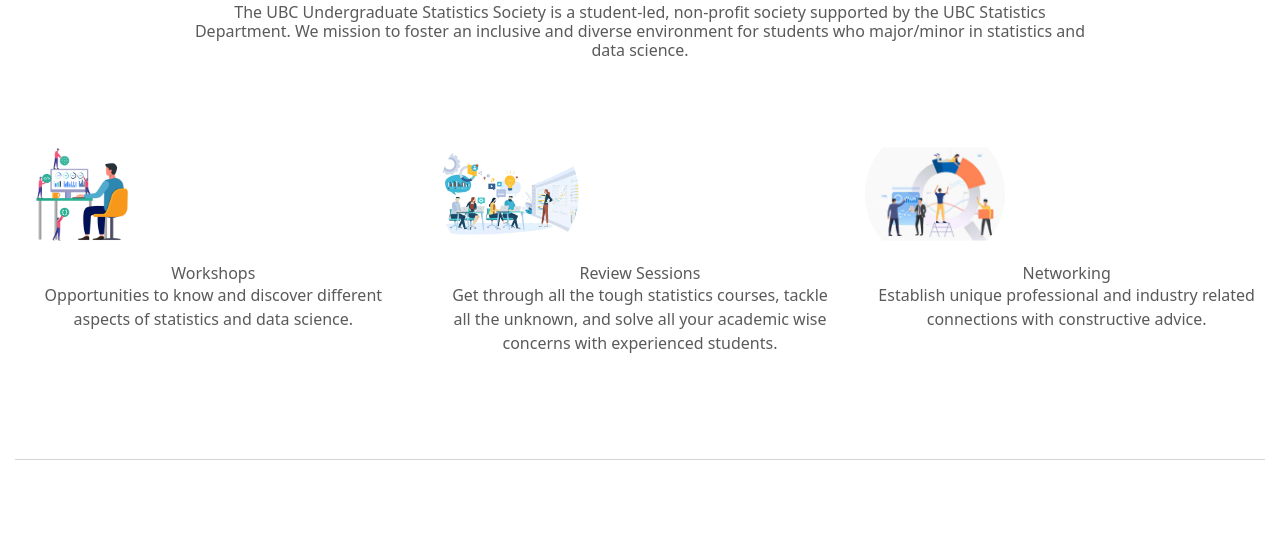
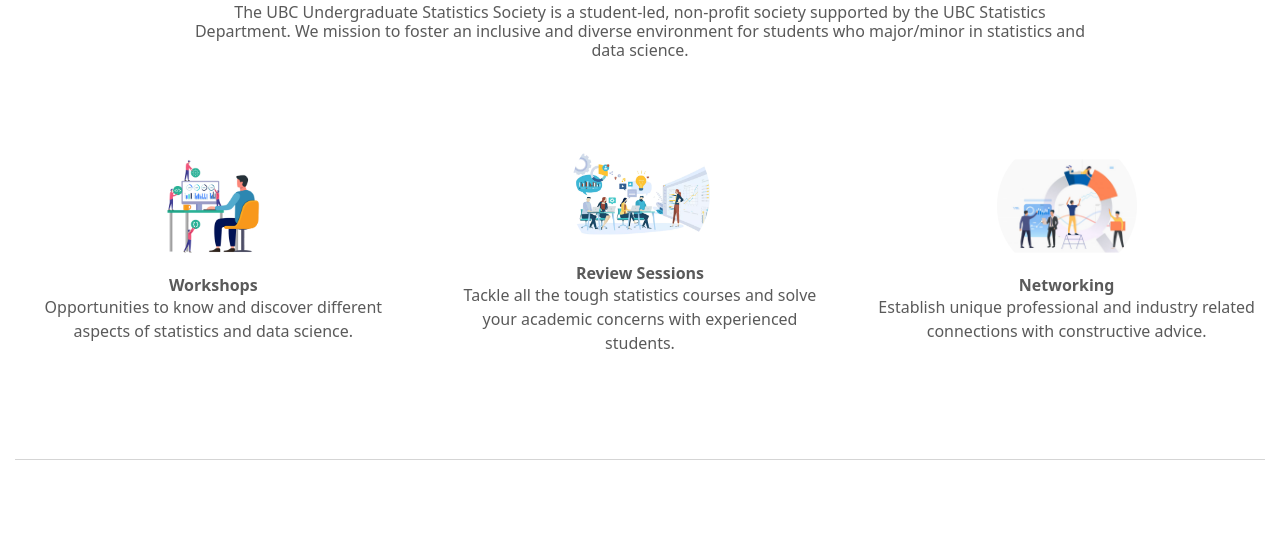
Before and after one commit to ubcuss/ubcuss.github.io, a website: page index.html in a window 1280 px wide. Shown: the part 959-1496 px from the top of the page. Drawn offline with nearby package versions, Linux system fonts and the light colour scheme.

Commit message:
intro stuff done

```diff
--- a/index.html
+++ b/index.html
@@ -147,7 +147,7 @@
                         <div class="carousel-caption text-start flex flex-col justify-center items-center h-full">
                             <h1 class="text-4xl mb-1 font-bold mt-5">Our Events</h1>
                             <p class="mt-1">We regularly hold events related to Data Science, Statistics and Machine Learning.</p>
-                            <p><a class="btn btn-lg btn-primary" href="#events">Learn more</a></p>
+                            <p><a class="btn btn-lg btn-primary" href="#pastevents">Learn more</a></p>
                         </div>
                     </div>
                 </div>
@@ -214,38 +214,38 @@
 
             <!-- Three columns of text below the carousel -->
             <div class="row">
-                <div class="col-lg-4">
+                <div class="col-lg-4 flex flex-col justify-center items-center">
                     <svg class="bd-placeholder-img rounded-circle" width="140" height="140"
                         xmlns="http://www.w3.org/2000/svg" role="img" aria-label="Placeholder: 140x140"
                         preserveAspectRatio="xMidYMid slice" focusable="false">
                         <image href="images/g1.png" height="140" width="140" />
                     </svg>
 
-                    <h2 class="fw-normal">Workshops</h2>
-                    <p>Opportunities to know and discover different aspects of statistics and data science.</p>
+                    <div>
+                        <h2 class="font-bold">Workshops</h2>
+                        <p>Opportunities to know and discover different aspects of statistics and data science.</p>
+                    </div>
                     <!-- <p><a class="btn btn-secondary" href="#">details </a></p> -->
                 </div><!-- /.col-lg-4 -->
-                <div class="col-lg-4">
+                <div class="col-lg-4 flex flex-col justify-center items-center">
                     <svg class="bd-placeholder-img rounded-circle" width="140" height="140"
                         xmlns="http://www.w3.org/2000/svg" role="img" aria-label="Placeholder: 140x140"
                         preserveAspectRatio="xMidYMid slice" focusable="false">
                         <image href="images/g2.png" height="140" width="140" />
                     </svg>
 
-                    <h2 class="fw-normal">Review Sessions</h2>
-                    <p>Get through all the tough statistics courses, tackle all the unknown, and solve all your academic
-                        wise concerns
-                        with experienced students.</p>
+                    <h2 class="font-bold">Review Sessions</h2>
+                    <p>Tackle all the tough statistics courses and solve your academic concerns with experienced students.</p>
                     <!-- <p><a class="btn btn-secondary" href="#">details</a></p> -->
                 </div><!-- /.col-lg-4 -->
-                <div class="col-lg-4">
+                <div class="col-lg-4 flex flex-col justify-center items-center">
                     <svg class="bd-placeholder-img rounded-circle" width="140" height="140"
                         xmlns="http://www.w3.org/2000/svg" role="img" aria-label="Placeholder: 140x140"
                         preserveAspectRatio="xMidYMid slice" focusable="false">
                         <image href="images/g3.png" height="140" width="140" />
                     </svg>
 
-                    <h2 class="fw-normal">Networking</h2>
+                    <h2 class="font-bold">Networking</h2>
                     <p>Establish unique professional and industry related connections with constructive advice.</p>
                     <!-- <p><a class="btn btn-secondary" href="#">details</a></p> -->
                 </div><!-- /.col-lg-4 -->
@@ -790,11 +790,13 @@
         <!-- FOOTER -->
         <footer class="container">
             <p class="float-end"><a href="#">Back to top</a></p>
-            <p>&copy; USS 2022 &middot; <a href="https://www.ubc.ca" target="_blank">UBC</a> &middot; <a
+            <p>&copy; USS <span id="currentYear"></span> &middot; <a href="https://www.ubc.ca" target="_blank">UBC</a> &middot; <a
                     href="https://www.stat.ubc.ca" target="_blank">Stats</a></p>
         </footer>
 
         <script>
+            document.getElementById("currentYear").textContent = new Date().getFullYear();
+
             $(document).ready(function () {
                 $("#myModal").modal('show');
             });
```
